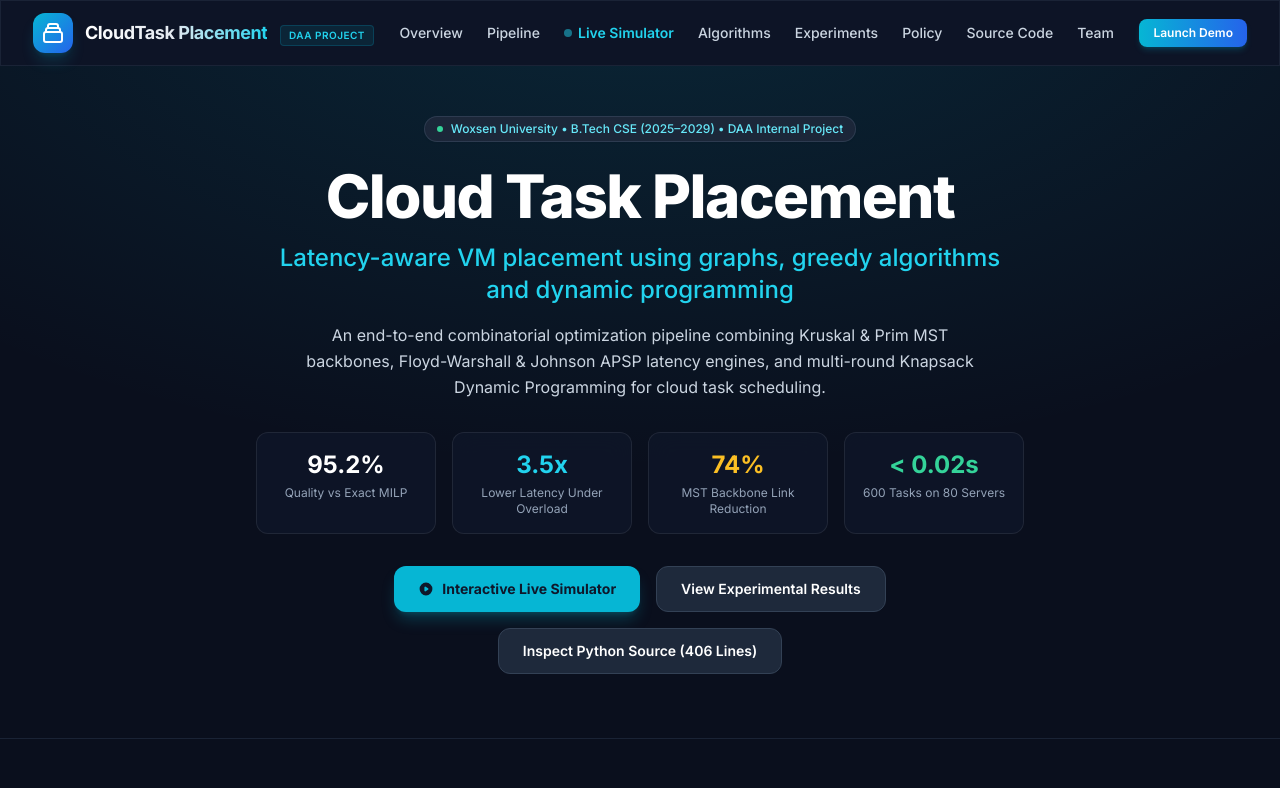
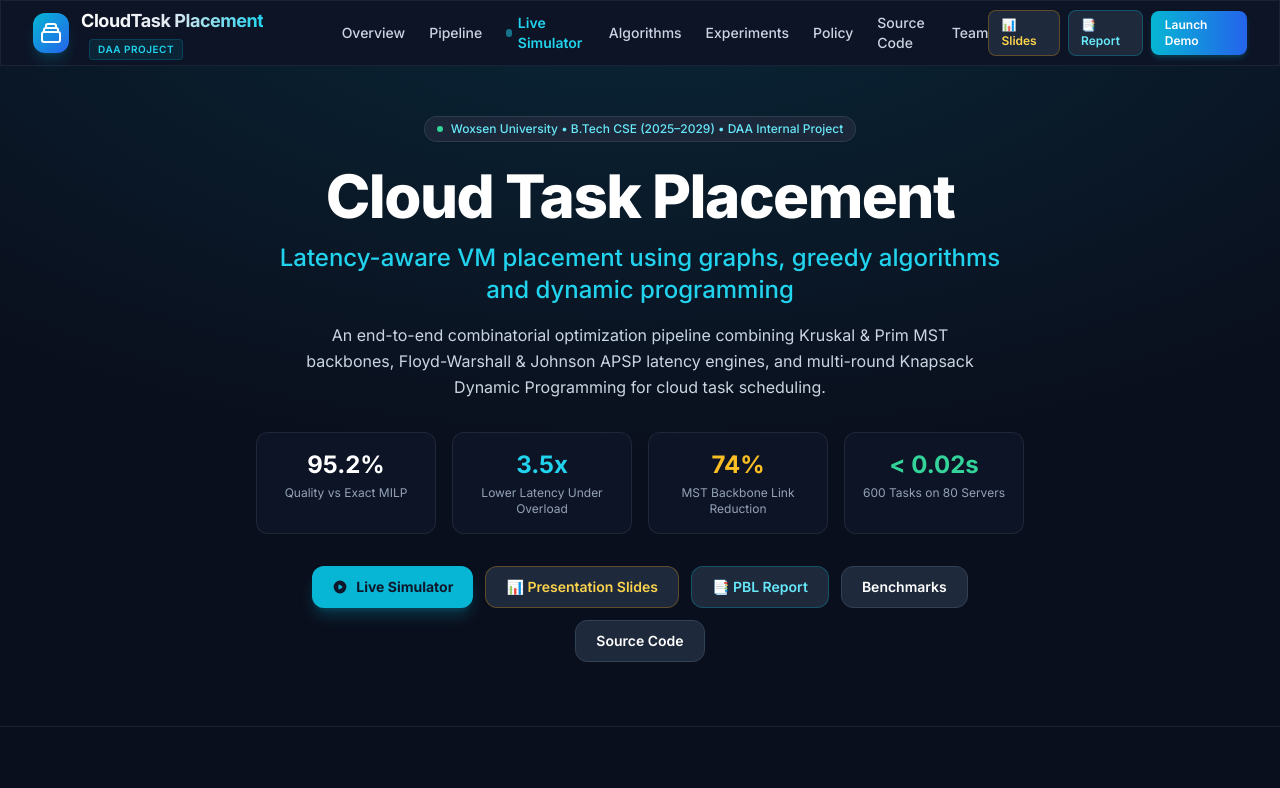
Before and after one commit to keerthanchowdary0369/cloud-task-placement, a plain HTML site: page index.html in a window 1280 px wide. Shown: the top 788 px of the page. Drawn offline with nearby package versions, Linux system fonts and the light colour scheme.

Commit message:
docs: add presentation slides (PRESENTATION.md), full report (REPORT.md), and PPTX file

```diff
--- a/index.html
+++ b/index.html
@@ -66,7 +66,13 @@
         <a href="#team" class="hover:text-cyan-400 transition">Team</a>
       </nav>
 
-      <div class="flex items-center gap-3">
+      <div class="flex items-center gap-2">
+        <a href="https://github.com/keerthanchowdary0369/cloud-task-placement/blob/main/PRESENTATION.md" target="_blank" class="hidden sm:inline-flex px-3 py-1.5 text-xs font-semibold rounded-lg bg-slate-800 hover:bg-slate-700 text-amber-300 border border-amber-500/30 transition items-center gap-1">
+          📊 Slides
+        </a>
+        <a href="https://github.com/keerthanchowdary0369/cloud-task-placement/blob/main/REPORT.md" target="_blank" class="hidden sm:inline-flex px-3 py-1.5 text-xs font-semibold rounded-lg bg-slate-800 hover:bg-slate-700 text-cyan-300 border border-cyan-500/30 transition items-center gap-1">
+          📑 Report
+        </a>
         <a href="#simulator" class="px-3.5 py-1.5 text-xs font-semibold rounded-lg bg-gradient-to-r from-cyan-500 to-blue-600 hover:from-cyan-400 hover:to-blue-500 text-white shadow-md shadow-cyan-500/20 transition">
           Launch Demo
         </a>
@@ -115,18 +121,24 @@
           </div>
         </div>
 
-        <div class="mt-8 flex flex-wrap justify-center gap-4">
-          <a href="#simulator" class="px-6 py-3 rounded-xl bg-cyan-500 hover:bg-cyan-400 text-slate-900 font-bold text-sm shadow-lg shadow-cyan-500/25 transition flex items-center gap-2">
+        <div class="mt-8 flex flex-wrap justify-center gap-3">
+          <a href="#simulator" class="px-5 py-2.5 rounded-xl bg-cyan-500 hover:bg-cyan-400 text-slate-900 font-bold text-xs sm:text-sm shadow-lg shadow-cyan-500/25 transition flex items-center gap-2">
             <svg class="w-4 h-4" fill="currentColor" viewBox="0 0 20 20">
               <path fill-rule="evenodd" d="M10 18a8 8 0 100-16 8 8 0 000 16zM9.555 7.168A1 1 0 008 8v4a1 1 0 001.555.832l3-2a1 1 0 000-1.664l-3-2z" clip-rule="evenodd"/>
             </svg>
-            Interactive Live Simulator
+            Live Simulator
           </a>
-          <a href="#experiments" class="px-6 py-3 rounded-xl bg-slate-800 hover:bg-slate-700 text-white font-semibold text-sm border border-slate-700 transition">
-            View Experimental Results
+          <a href="https://github.com/keerthanchowdary0369/cloud-task-placement/blob/main/PRESENTATION.md" target="_blank" class="px-5 py-2.5 rounded-xl bg-slate-800 hover:bg-slate-700 text-amber-300 font-semibold text-xs sm:text-sm border border-amber-500/30 transition flex items-center gap-1.5">
+            📊 Presentation Slides
           </a>
-          <a href="#codebase" class="px-6 py-3 rounded-xl bg-slate-800 hover:bg-slate-700 text-white font-semibold text-sm border border-slate-700 transition">
-            Inspect Python Source (406 Lines)
+          <a href="https://github.com/keerthanchowdary0369/cloud-task-placement/blob/main/REPORT.md" target="_blank" class="px-5 py-2.5 rounded-xl bg-slate-800 hover:bg-slate-700 text-cyan-300 font-semibold text-xs sm:text-sm border border-cyan-500/30 transition flex items-center gap-1.5">
+            📑 PBL Report
+          </a>
+          <a href="#experiments" class="px-5 py-2.5 rounded-xl bg-slate-800 hover:bg-slate-700 text-white font-semibold text-xs sm:text-sm border border-slate-700 transition">
+            Benchmarks
+          </a>
+          <a href="#codebase" class="px-5 py-2.5 rounded-xl bg-slate-800 hover:bg-slate-700 text-white font-semibold text-xs sm:text-sm border border-slate-700 transition">
+            Source Code
           </a>
         </div>
       </div>
```
Also changed, not shown: 4 other files.
